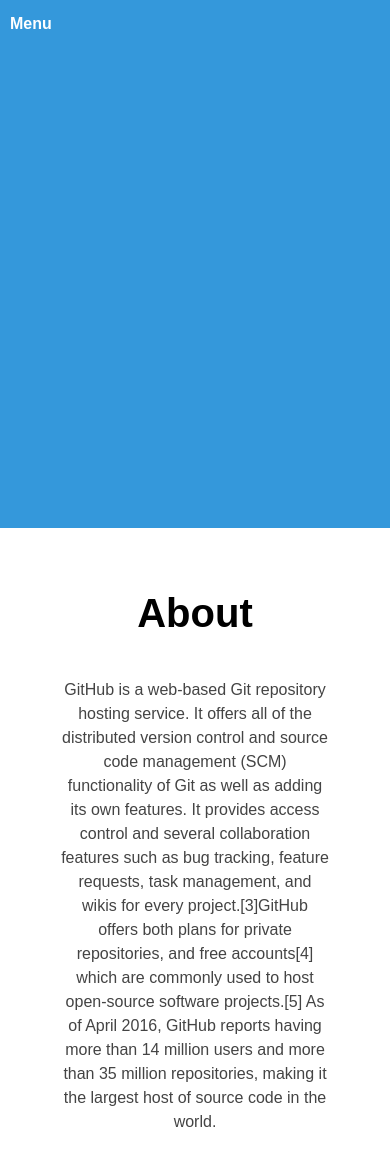
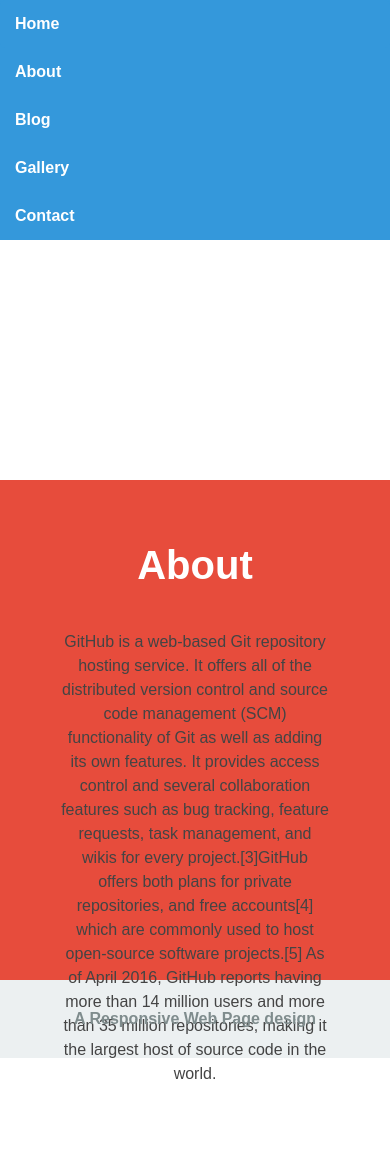
Before and after one commit to MithileshCParab/ResponsiveWebDesign, a plain HTML site: page index.html in a window 390 px wide. Shown: the top 1157 px of the page. After the commit the page ends 1106 px from the top, so only its background shows below. Drawn offline with Linux system fonts and the light colour scheme.

Commit message:
Update main.css

```diff
--- a/main.css
+++ b/main.css
@@ -5,21 +5,34 @@ body{
 }
 
 header{
-	background:#3498db;
+	background:#fff;
 	width:100%;
 	height: 400px;
 	padding: 40px 0;
 	color: white;
 	text-align: center;
 	margin-bottom: 0px;
-	font-size:40px;
-	font-weight: bold;
+	font-size: 30px;
+	line-height: 0.5em;
 }
+
+nav{
+	padding:0px;
+
+	position: fixed;
+    	top:0px;
+    	width:100%;
+        box-sizing: border-box;
+
+
+}
+
 nav ul, section ul{
-	background:#3498db;
+	background:#3498db ;
+
 	overflow: hidden;
 	color: white;
-	padding: 0;
+	padding: 0px;
 	text-align: center;
 	margin: 0px;
     -webkit-transition: max-height 0.4s;
@@ -37,7 +50,8 @@ nav ul li, section ul li{
 	font-size: 16px;
 }
 nav ul li:hover{
-    background-color:#2880b9 ;
+    background:#2980b9;
+    border-radius: 5px;
 }
 a{
 	text-decoration: none;
@@ -47,10 +61,12 @@ section{
 	line-height: 1.5em;
 	font-size: 1em;
 	padding: 40px;
-	width:90%;
+	width:100%;
+	height:500px;
 	margin:0px auto;
 	color:#444;
 	text-align:center;
+	box-sizing: border-box;
 }
 p{
 	width:80%;
@@ -63,12 +79,23 @@ section h1{
 	text-align:center;
 	font-weight: bold;
 	font-size: 40px;
-	color:#000;
+	color:#fff;
 }
 section ul{
     padding:0px;
 	background-color: white;
 	color:#000;
+}
+#sectionabout{
+	background-color: #e74c3c;
+
+}
+#sectioncontact{
+	background-color: #95a5a6;
+
+}
+#sectioncontact h1{
+	color:#fff;
 }
 section ul li{
 	padding: 80px;
@@ -87,32 +114,41 @@ section ul li{
     display:none;
     font-weight: bold;
 }
-#sectioncontactus{
-	background-color: #e74c3c;
 
-}
-#sectioncontactus h1{
-	color:#fff;
+footer{
+	margin:0px auto;
+	width:100%;
+	padding:10px;
+	box-sizing: border-box;
+	text-align: center;
+	color:#7f8c8d;
+	background-color: #ecf0f1;
+	font-size: 16px;
+	font-weight: bold;
 }
 
+@media screen and (max-width:780px){
 
-@media screen and (max-width:780px){
 	body{
 		margin:0px;
 		padding:0px;
 		font-family: sans-serif;
 	}
    nav ul{
-   	max-height: 0;
+   	display:none;
+   	padding:0px;
    }
-   .showing{
-   	max-height: 20em;
-   }
+
    nav ul li{
+   	margin:0px;
    	width:100%;
    	box-sizing: border-box;
    	padding: 15px;
    	text-align:left;
+
+   }
+   nav ul li:hover{
+   	background:#3498db;
    }
 
    .handle{
@@ -136,5 +172,11 @@ section ul li{
    	text-align: center;
 
    }
+	nav:hover ul{
+           display: block;
+	}
+	nav:hover .handle{
+		display: none;
+	}
 
 }
```
